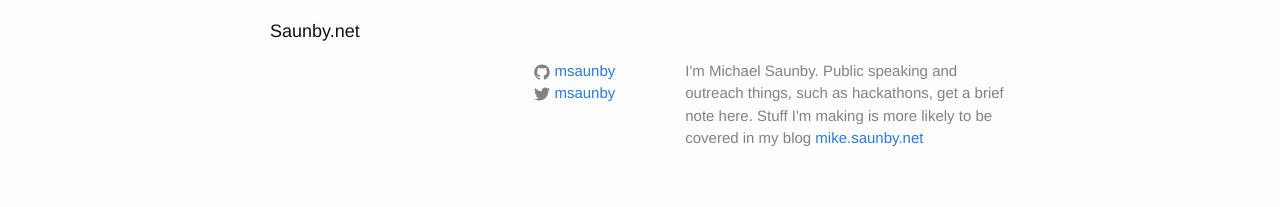
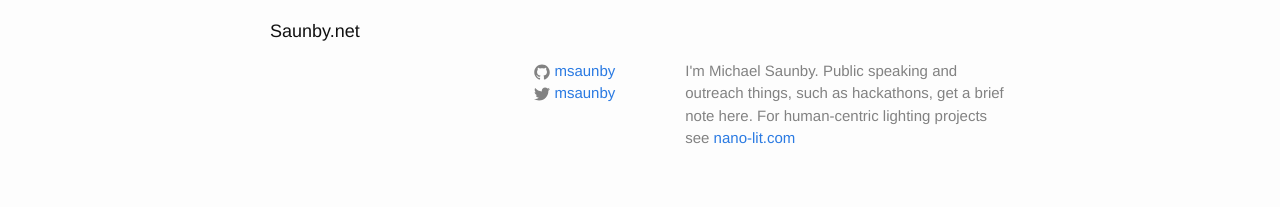
Before and after one commit to msaunby/saunby-net, a Jekyll site: the page built from index.html, in a window 1280 px wide. Shown: the part 1802-2009 px from the top of the page. Built offline with Jekyll 4.4.1, drawn with Linux system fonts in a browser that asks for light colours.

Commit message:
Create _config.yml

```diff
--- a/_config.yml
+++ b/_config.yml
@@ -9,8 +9,8 @@
 title: Saunby.net
 #email: your-email@domain.com
 description: > # this means to ignore newlines until "baseurl:"
-  I'm Michael Saunby. Public speaking and outreach things, such as hackathons, get a brief note here. Stuff I'm making is more likely to be covered in my
-  blog <a href='http://mike.saunby.net'>mike.saunby.net</a>
+  I'm Michael Saunby. Public speaking and outreach things, such as hackathons, get a brief note here.
+  For human-centric lighting projects see <a href='www.nano-lit.com'>nano-lit.com</a>
 baseurl: "" # the subpath of your site, e.g. /blog
 url: "http://www.saunby.net" # the base hostname & protocol for your site
 twitter_username: msaunby
```
